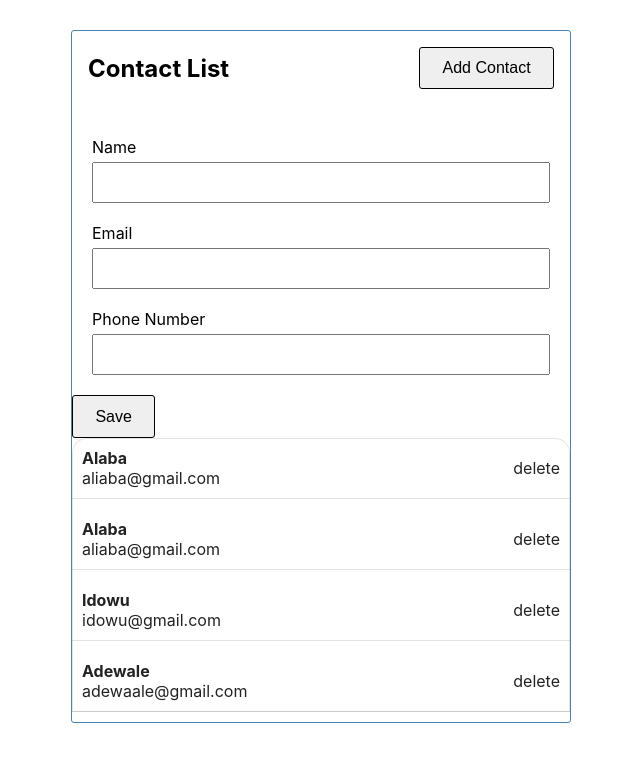
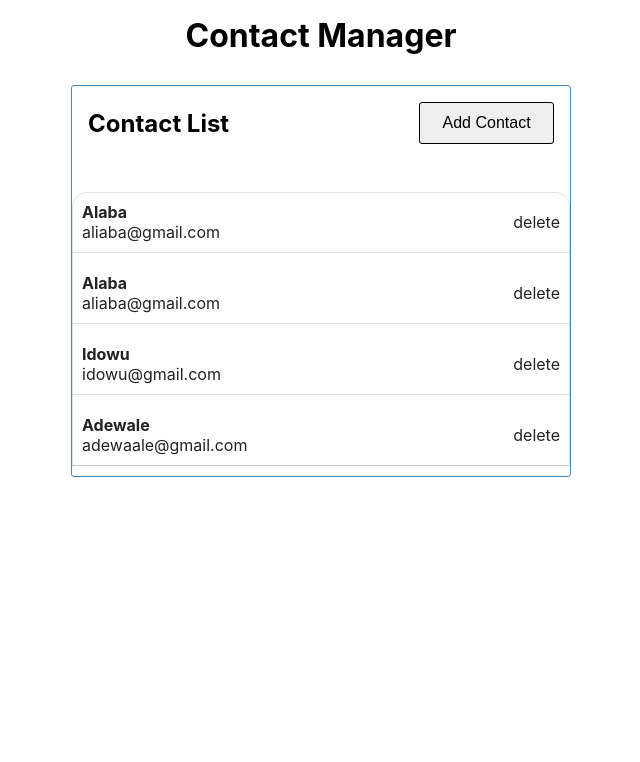
Before and after one commit to alialaba/contact-list-app, a React (Create React App) app: page / in a window 1280 px wide. Shown: the top 762 px of the page, without its empty margins (319-959 px from the left). Built offline with nearby package versions, Linux system fonts and the light colour scheme.

Commit message:
feat: implement routes for contact-app

```diff
--- a/src/App.js
+++ b/src/App.js
@@ -1,4 +1,5 @@
 import { useState } from "react";
+import {BrowserRouter, Routes, Route} from "react-router-dom"
 import Header from "./components/Header";
 import AddContact from "./components/AddContact";
 import ContactList from "./components/ContactList";
@@ -40,18 +41,21 @@ export default function App() {
   ])
 
 const toggleExpandContact =(id)=>{
-console.log(id);
-
 setContacts(contacts.map((contact)=> contact.id === id ? {...contact, open:!contact.open}: contact))
 }
 
   return (
-    <div className="container">
+    <main>
+        {/* <Route path="expenses" element={<Expenses />} /> */}
+        <h1 className="center">Contact Manager</h1>
+        <div className="container">
+        {/* <Header/> */}
+          <Routes>
+            <Route path="/"  element={<ContactList contacts={contacts} onExpand={toggleExpandContact}/>}></Route>
+            <Route path="/AddContact" element={<AddContact />}/>
 
-    <Header/>
-    <AddContact />
-    <ContactList contacts={contacts} onExpand={toggleExpandContact}/>
-
-    </div>
+        </Routes>
+        </div>
+    </main>
   );
 }
--- a/src/components/ContactList.jsx
+++ b/src/components/ContactList.jsx
@@ -1,7 +1,17 @@
-import Contact from "./Contact"
+// import { Link } from "react-router-dom";
+// import Button from "./Button";
+import Contact from "./Contact";
+import Header from "./Header";
+
 export default function ContactList({contacts, onExpand}){
     return(
-    <div className="contactlist">{contacts.map((contact)=><Contact contact={contact} key={contact.id} onExpand={onExpand}/>)}</div>
+    <>
+     <Header/>
+    <section className="contactlist">
+
+        {contacts.map((contact)=><Contact contact={contact} key={contact.id} onExpand={onExpand}/>)}
+    </section>
+    </>
     )
 
 }
--- a/src/components/Header.jsx
+++ b/src/components/Header.jsx
@@ -1,9 +1,10 @@
-import Button from "./Button"
+import { Link } from "react-router-dom";
+import Button from "./Button";
 export default function Header(){
     return(
         <header className="header flex">
             <h2>Contact List</h2>
-            <Button text="Add Contact"/>
+            <Link to="/AddContact"><Button text="Add Contact"/></Link>
 
 
         </header>
--- a/src/index.js
+++ b/src/index.js
@@ -1,5 +1,6 @@
 import React from 'react';
 import ReactDOM from 'react-dom/client';
+import {BrowserRouter, Routes, Route} from "react-router-dom"
 import './index.css';
 import App from './App';
 
@@ -7,6 +8,8 @@ import App from './App';
 const root = ReactDOM.createRoot(document.getElementById('root'));
 root.render(
   <React.StrictMode>
-    <App />
+  <BrowserRouter>
+  <App/>
+  </BrowserRouter>
   </React.StrictMode>
 );
```
